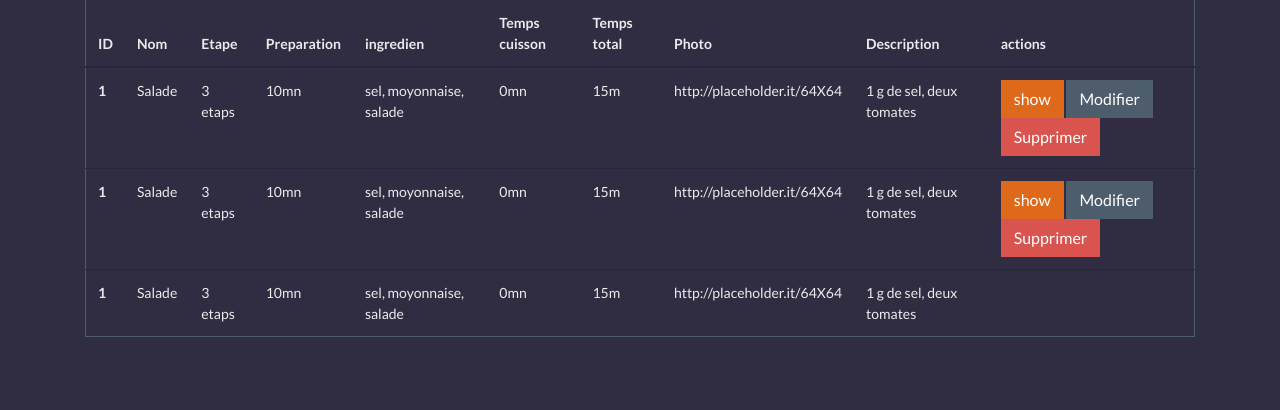
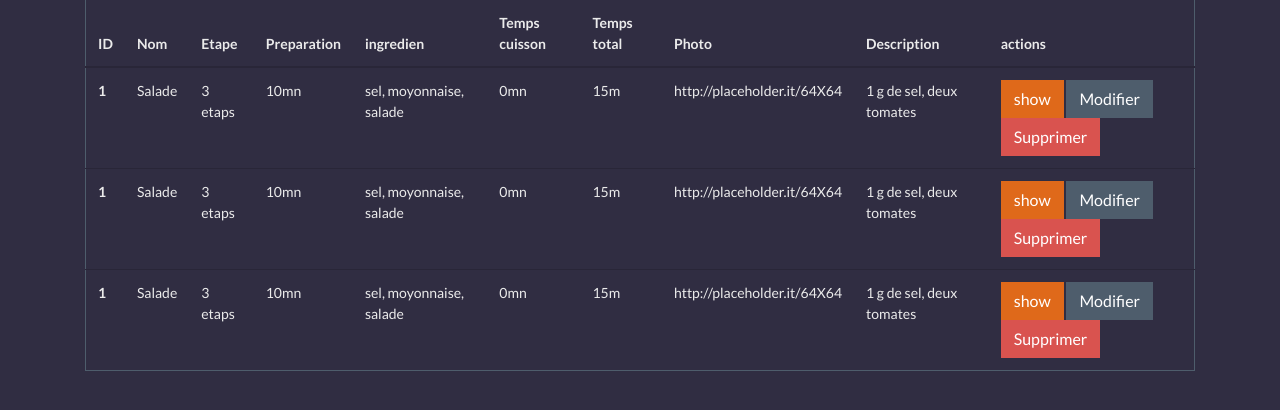
Before and after one commit to diakitelamine/speedrun, a Symfony app: template templates/programme/index.html.twig in a window 1280 px wide. Shown: the part 130-540 px from the top of the page. Run offline with Twig, Linux system fonts and the light colour scheme; the template is opened without the code that fills it, so the values that code supplies are empty; some libraries are stand-ins or nearby versions.

Commit message:
Modification

```diff
--- a/templates/programme/_delete_form.html.twig
+++ b/templates/programme/_delete_form.html.twig
@@ -1,7 +1,7 @@
-<form method="post" action="{{ path('programme_delete', {'id': programme.id}) }}" onsubmit="return confirm('Voulez-vous confirmer la suppression?');">
+{# <form method="post" action="{{ path('programme_delete', {'id': programme.id}) }}" onsubmit="return confirm('Voulez-vous confirmer la suppression?');">
    <div class="container">
     <input type="hidden" name="_method" value="DELETE">
     <input type="hidden" name="_token" value="{{ csrf_token('delete' ~ programme.id) }}">
      <button class="btn btn-danger">Supprimer</button>
    </div>
-</form>
+</form> #}
--- a/templates/programme/edit.html.twig
+++ b/templates/programme/edit.html.twig
@@ -1,4 +1,4 @@
-{% extends 'base.html.twig' %}
+{# {% extends 'base.html.twig' %}
 
 {% block title %}Modification d'un Programme{% endblock %}
 
@@ -10,4 +10,4 @@
 
     {{ include('programme/_delete_form.html.twig') }}
 
-{% endblock %}
+{% endblock %} #}
--- a/templates/programme/index.html.twig
+++ b/templates/programme/index.html.twig
@@ -53,9 +53,9 @@
       <td>http://placeholder.it/64X64</td>
       <td>1 g de sel, deux tomates</td>
       <td>
-         <a href="{{ path('profil') }}"  class="btn btn-primary">show</a>
-         <a href="{{ path('profil') }}"   class="btn btn-secondary">Modifier</a>
-        <a href="{{ path('profil')}}" class="btn btn-danger">Supprimer </a>
+         <a href="{{ path('detailpro') }}"  class="btn btn-primary">show</a>
+         <a href="{{ path('detailpro') }}"   class="btn btn-secondary">Modifier</a>
+        <a href="{{ path('detailpro')}}" class="btn btn-danger">Supprimer </a>
       </td>
     </tr>
 
@@ -70,9 +70,9 @@
       <td>http://placeholder.it/64X64</td>
       <td>1 g de sel, deux tomates</td>
       <td>
-        {# <a href="{{ path('recette_show', {'id': recette.id}) }}"  class="btn btn-primary">show</a>
-         <a href="{{ path('recette_edit', {'id': recette.id}) }}"   class="btn btn-secondary">Modifier</a>
-        <a href="{{ path('recette_delete', {'id': recette.id})}}" class="btn btn-danger">Supprimer </a> #}
+        <a href="{{ path('detailpro') }}"  class="btn btn-primary">show</a>
+         <a href="{{ path('detailpro') }}"   class="btn btn-secondary">Modifier</a>
+        <a href="{{ path('detailpro')}}" class="btn btn-danger">Supprimer </a>
       </td>
     </tr>
 
--- a/templates/programme/new.html.twig
+++ b/templates/programme/new.html.twig
@@ -1,4 +1,4 @@
-{%  extends 'base.html.twig' %}
+{# {%  extends 'base.html.twig' %}
 
  {% block title %}Création d'un programme {% endblock%}
 
@@ -37,3 +37,7 @@
     </div>
 
 {% endblock %}
+
+
+
+  #}
--- a/templates/programme/show.html.twig
+++ b/templates/programme/show.html.twig
@@ -1,4 +1,4 @@
-{% extends 'base.html.twig' %}
+{# {% extends 'base.html.twig' %}
 
 {% block title %}Programme{% endblock %}
 
@@ -46,4 +46,4 @@
 
     {{ include('programme/_delete_form.html.twig') }}
   </div>
-{% endblock %}
+{% endblock %} #}
--- a/templates/recette/_delete_form.html.twig
+++ b/templates/recette/_delete_form.html.twig
@@ -1,5 +1,5 @@
-<form method="post" action="{{ path('recette_delete', {'id': recette.id}) }}" onsubmit="return confirm('Are you sure you want to delete this item?');">
+{# <form method="post" action="{{ path('recette_delete', {'id': recette.id}) }}" onsubmit="return confirm('Are you sure you want to delete this item?');">
     <input type="hidden" name="_method" value="DELETE">
     <input type="hidden" name="_token" value="{{ csrf_token('delete' ~ recette.id) }}">
     <button class="btn btn-danger">Supprimer</button>
-</form>
+</form> #}
--- a/templates/recette/show.html.twig
+++ b/templates/recette/show.html.twig
@@ -1,4 +1,4 @@
-{% extends 'base.html.twig' %}
+{# {% extends 'base.html.twig' %}
 
 {% block title %}Recette{% endblock %}
 
@@ -54,4 +54,4 @@
 
     {{ include('recette/_delete_form.html.twig') }}
   </div>
-{% endblock %}
+{% endblock %} #}
```
Also changed, not shown: templates/home/index.html.twig (+6 -2 lines), templates/recette/new.html.twig (+12 -1 lines).
